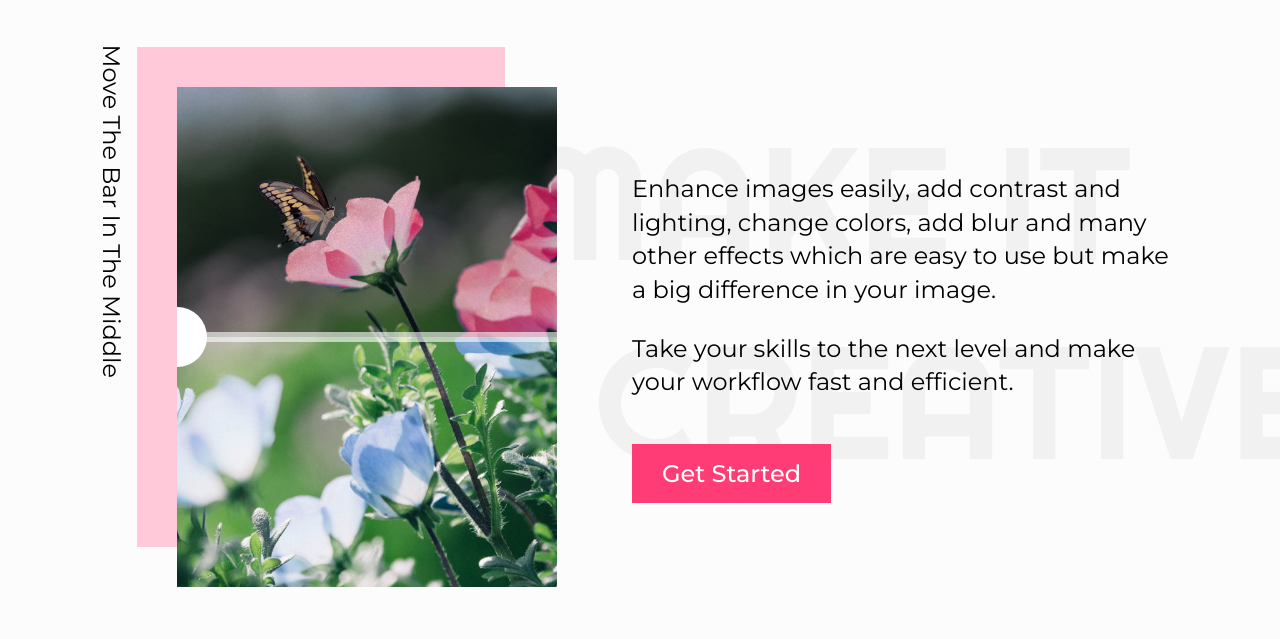
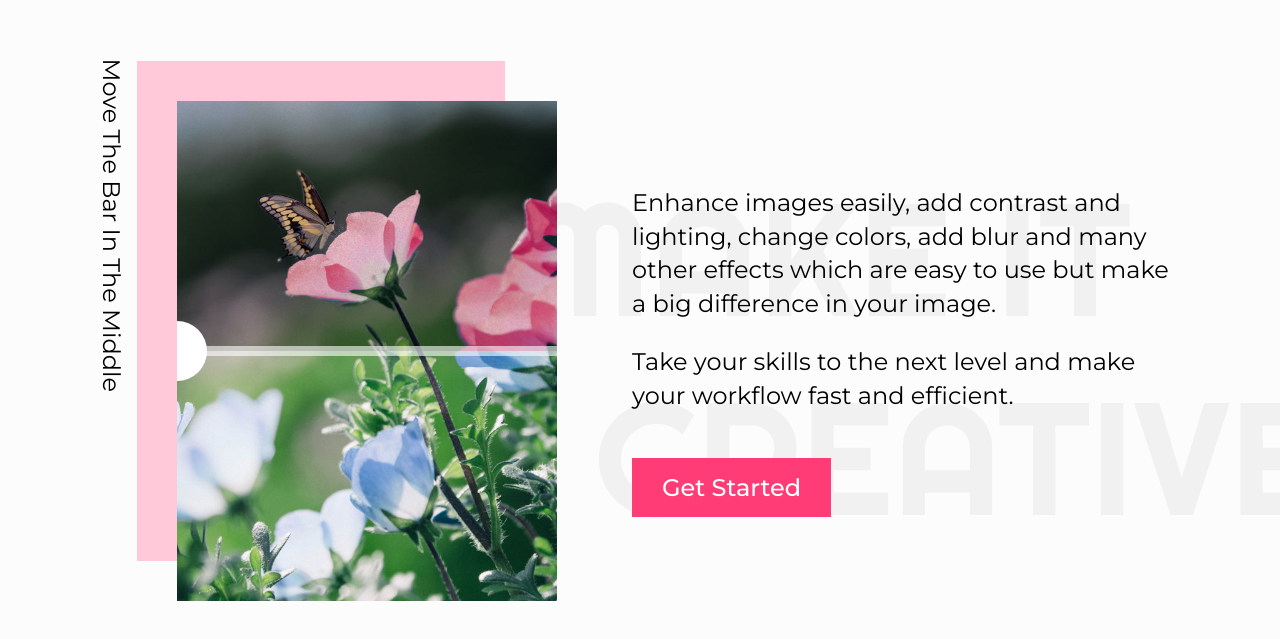
Before and after one commit to real-farshad/responsive-image-comparison-slider, a website built with webpack: page src/index.html in a window 1280 px wide. Shown: the part 95-734 px from the top of the page. Built offline with nearby package versions, Linux system fonts and the light colour scheme.

Commit message:
✨ add responsive layout

```diff
--- a/package.json
+++ b/package.json
@@ -1,8 +1,11 @@
 {
-    "name": "image-comarision",
+  "name": "image-comparison",
   "version": "1.0.0",
   "description": "",
   "private": true,
+  "engines": {
+       "node": "16.x"
+   },
   "scripts": {
     "start": "webpack --config webpack.dev.js --watch",
     "build": "webpack --config webpack.prod.js"
--- a/src/style/_intro.scss
+++ b/src/style/_intro.scss
@@ -7,7 +7,18 @@ $compare_images_width_xl: 460px;
 
 // Hide rest of the watermark text
 body {
+  width: 100vw;
+  height: 100vh;
+  display: flex;
+  flex-direction: column;
   overflow-x: hidden;
+}
+
+main {
+  flex-grow: 1;
+  display: flex;
+  align-items: center;
+  justify-content: center;
 }
 
 .intro {
@@ -17,20 +28,19 @@ body {
     align-items: center;
     gap: 40px;
     padding: 25px $content_padding_md;
-        margin-bottom: 30px;
+    padding-bottom: 55px;
   }
 
   @include min-width-xl {
     gap: 75px;
     max-width: $max_content_width_xl;
     padding: 0 $content_padding_xl;
-        margin: auto;
-        margin-bottom: 70px;
+    padding-bottom: 90px;
   }
 }
 
 .compare-images {
-    // When draging the bar in the middle don't select the images
+  // When dragging the bar in the middle don't select the images
   user-select: none;
 
   @include min-width-md {
```
Also changed, not shown: src/index.html (+11 -4 lines), src/style/_navbar.scss (indentation only), src/style/_reset.scss (indentation only), 1 other file. Lines whose indentation alone changed are shown as unchanged.
